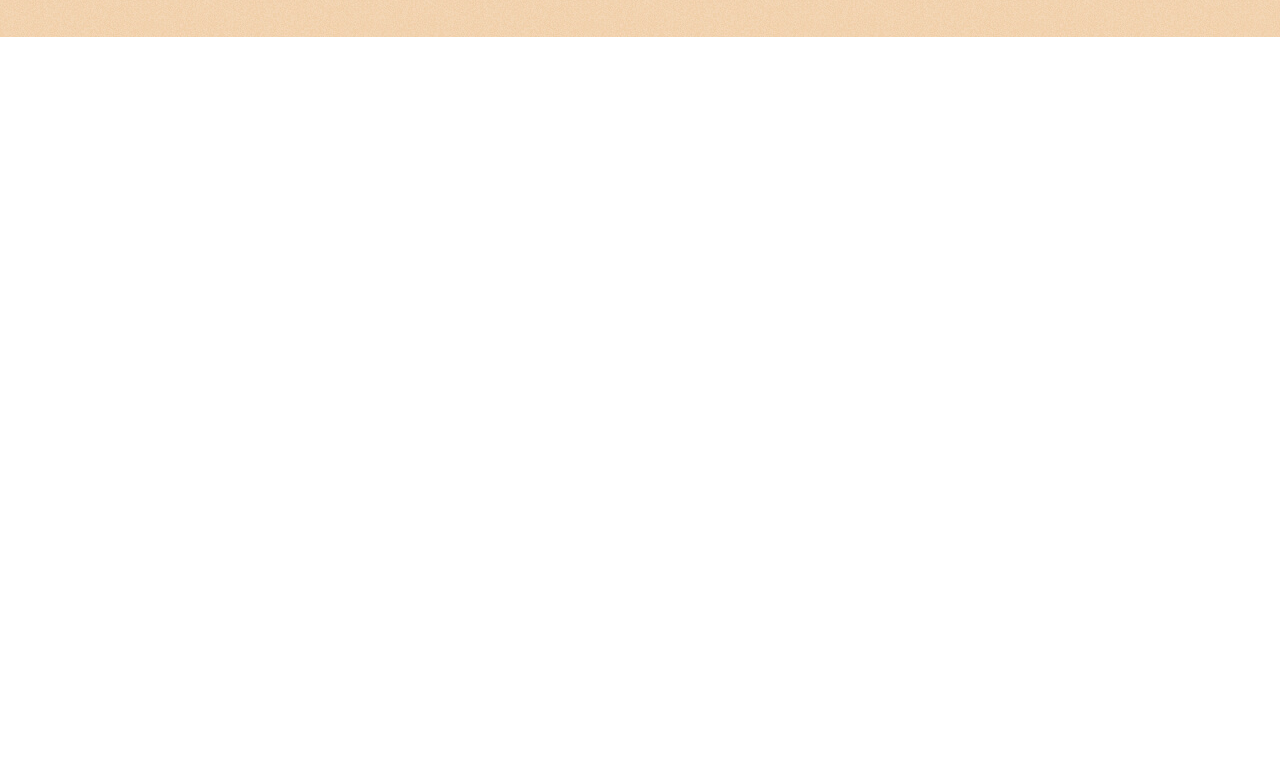
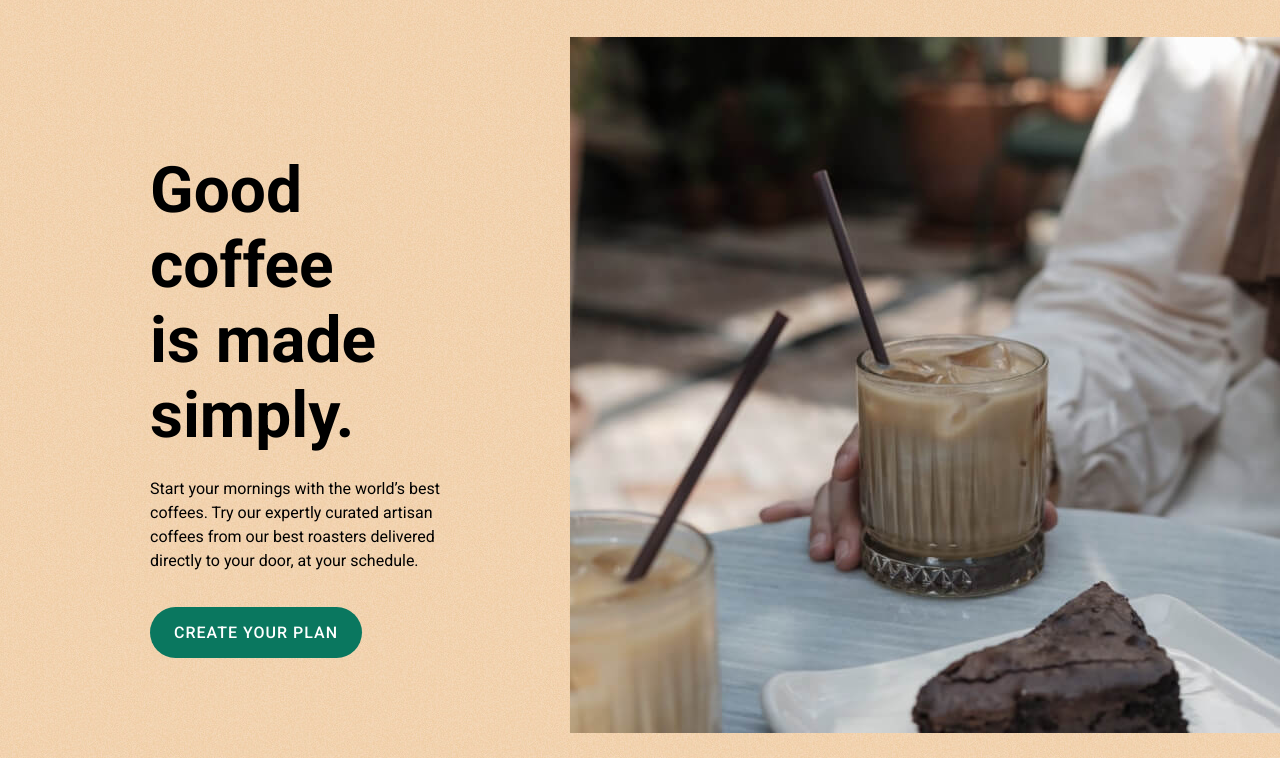
Before and after one commit to ReDi-frontend/Coffeeroasters, a plain HTML site: page index.html in a window 1280 px wide. Shown: the part 67-825 px from the top of the page. Before the commit the page ends 800 px from the top, so only its background shows below. Drawn offline with Linux system fonts and the light colour scheme.

Commit message:
add section hero

```diff
--- a/css/style.css
+++ b/css/style.css
@@ -2,9 +2,16 @@
 :root {
     --text-color: #333;
     --text-white-color: #fff;
+    --black-text-color: #000;
     --body-bgc: #fff;
+    --header-bgc: #f3d7b7;
     --text-font-family: "Roboto", "Arial", sans-serif;
-    --accent-color: #0A775F;
+    --accent-color: #0a775f;
+    --accent-color-80: #0a775fcc;
+    --accent-color-60: #0a775f99;
+    --accent-color-warning: #c99b67;
+    --accent-color-warning-80: #c99b67cc;
+    --accent-color-warning-60: #c99b6799;
     --outline-color: var(--accent-color);
 }
 
@@ -57,6 +64,40 @@ ul {
     margin: 0;
 }
 
+/* button */
+.button {
+    display: inline-block;
+    padding: 16px 24px;
+    font-size: 16px;
+    font-weight: 500;
+    text-transform: uppercase;
+    line-height: 19px;
+    letter-spacing: 1px;
+    border-radius: 100px;
+    white-space: nowrap;
+}
+
+.button-success {
+    background-color: var(--accent-color);
+    color: var(--text-white-color);
+}
+.button-success:hover {
+    background-color: var(--accent-color-80);
+}
+.button-success:active {
+    background-color: var(--accent-color-60);
+}
+.button-warning {
+    background-color: var(--accent-color-warning);
+    color: var(--text-white-color);
+}
+.button-warning:hover {
+    background-color: var(--accent-color-warning-80);
+}
+.button-warning:active {
+    background-color: var(--accent-color-warning-60);
+}
+
 
 /* CONTAINER */
 .container{
@@ -70,6 +111,7 @@ ul {
 
 /* site main hero wrapper */
 .site-header-hero-wrapper {
+    background-color: var(--header-bgc);
     background-image: url(../img/header-intro-bg.jpg);
 }
 
@@ -88,6 +130,7 @@ ul {
 .site-header-logo-link {
     display: flex;
     text-decoration: none;
+    flex-shrink: 0;
 }
 .site-header-logo-link:hover {
     opacity: 0.8;
@@ -117,6 +160,7 @@ ul {
     line-height: 14px;
     letter-spacing: 1px;
     color: var(--text-color);
+    white-space: nowrap;
 }
 .site-nav-link:hover {
     color: var(--accent-color);
@@ -125,6 +169,52 @@ ul {
     opacity: 0.6;
 }
 /* //SITE HEADER */
+
+
+/* HERO */
+.hero {
+}
+.hero-container {
+    display: flex;
+    padding-left: 0;
+    padding-right: 0;
+}
+.hero-content {
+    width: 100%;
+    max-width: 730px;
+    padding-left: 150px;
+    padding-right: 116px;
+    padding-top: 116px;
+    padding-bottom: 100px;
+}
+.hero-title {
+    margin-top: 0;
+    margin-bottom: 24px;
+    font-size: 64px;
+    line-height: 75px;
+    font-weight: 700;
+    color: var(--black-text-color);
+}
+.hero-text {
+    font-size: 16px;
+    line-height: 24px;
+    font-weight: 400;
+    margin-top: 0;
+    margin-bottom: 34px;
+    color: var(--black-text-color);
+}
+.hero-img {
+    width: 710px;
+    height: 596px;
+    object-fit: cover;
+}
+
+.index-hero-img {
+    height: 696px;
+}
+/* //HERO */
+
+
 
 /* MAIN CONTENT */
 .main-content{
--- a/index.html
+++ b/index.html
@@ -42,6 +42,20 @@
         </header>
         <!-- //SITE HEADER -->
 
+
+        <!-- HERO -->
+        <section class="hero">
+            <div class="hero-container container">
+                <div class="hero-content">
+                    <h1 class="hero-title">Good coffee <br> is made simply.</h1>
+                    <p class="hero-text">Start your mornings with the world’s best coffees. Try our expertly curated artisan coffees from our best roasters delivered directly to your door, at your schedule.</p>
+                    <a class="button button-success" href="#">Create your plan</a>
+                </div>
+                <img class="index-hero-img hero-img" src="./img/index-hero-img.jpg" alt="ice coffee and cake on the table" srcset="./img/index-hero-img.jpg 1x, ./img/index-hero-img@2x.jpg 2x" width="710" height="696">
+            </div>
+        </section>
+        <!-- //HERO -->
+
     </div>
 
     <script src="./js/main.js"></script>
```
Also changed, not shown: img/index-hero-img.jpg (added), img/index-hero-img@2x.jpg (added).
